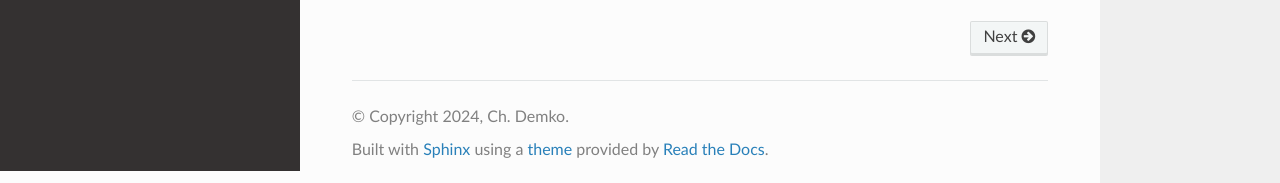
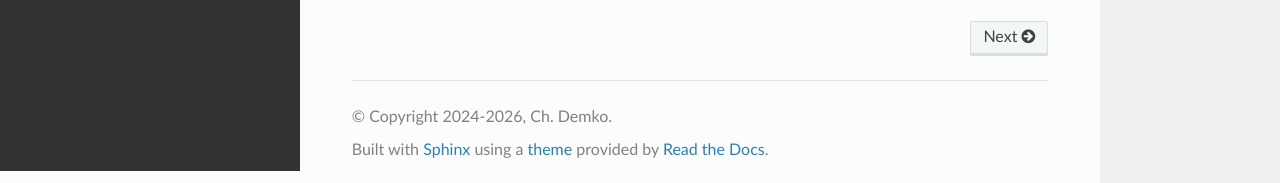
Before and after one commit to chdemko/php-sorted-collections, a Sphinx documentation site: the page built from docs/index.rst, in a window 1280 px wide. Shown: the part 729-912 px from the top of the page. Built offline with Sphinx 7.4.7 and the Read the Docs theme 3.1.0, drawn with Linux system fonts in a browser that asks for light colours.

```diff
--- a/docs/conf.py
+++ b/docs/conf.py
@@ -26,13 +26,13 @@ subprocess.call('doxygen Doxyfile', shell=True)
 # -- Project information -----------------------------------------------------
 
 project = 'PHP Sorted Collections'
-copyright = '2024, Ch. Demko'
+copyright = '2024-2026, Ch. Demko'
 author = 'Ch. Demko'
 
 # The short X.Y version
 version = '1.0'
 # The full version, including alpha/beta/rc tags
-release = '1.0.8'
+release = '1.0.12'
 
 
 # -- General configuration ---------------------------------------------------
@@ -40,7 +40,7 @@ release = '1.0.8'
 # If your documentation needs a minimal Sphinx version, state it here.
 #
 # needs_sphinx = '1.0'
-needs_sphinx = '6.0'
+needs_sphinx = '9.1'
 
 # Add any Sphinx extension module names here, as strings. They can be
 # extensions coming with Sphinx (named 'sphinx.ext.*') or your custom
```
